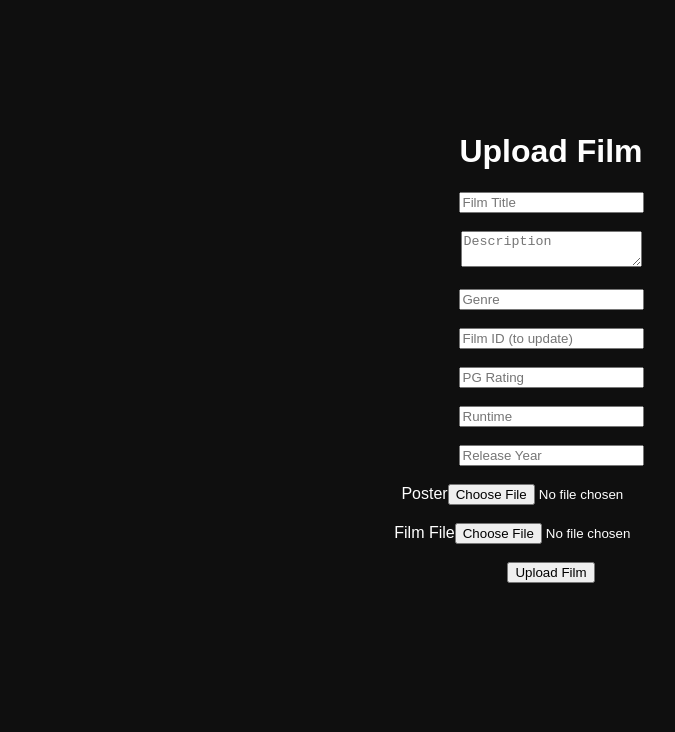
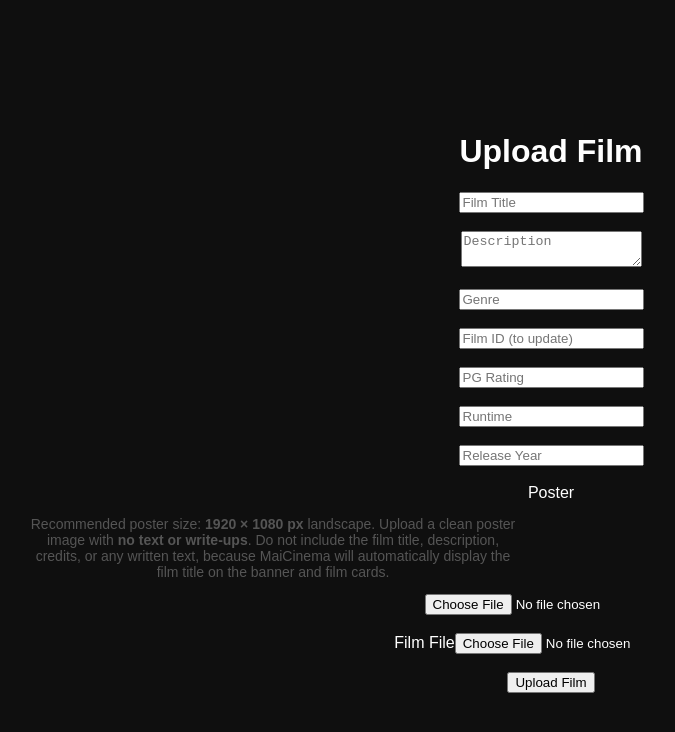
Before and after one commit to maicinema/maicinemafiles, a React (Vite) app: page /admin-upload-film in a window 1280 px wide. Shown: the top 732 px of the page, without its empty margins (89-764 px from the left). Built offline with nearby package versions, Linux system fonts and the light colour scheme.

Commit message:
Added poster size and no-text instruction to admin upload

```diff
--- a/src/pages/AdminFilmUpload.jsx
+++ b/src/pages/AdminFilmUpload.jsx
@@ -100,17 +100,24 @@ const filmUrl = result.playbackUrl;
 const { error:dbError } = await supabase
 .from("films")
 .upsert({
-id: Number(filmId),   // 🔥 THIS IS THE FIX
+  id: Number(filmId),
+
   title,
   description,
   genre,
   rating,
   runtime,
+
   poster_url: posterUrl,
-video_url: filmUrl,   // 🔥 also fix this
+  video_url: filmUrl,
+
   release_year: releaseYear,
   status: "coming_soon",
-views: 0
+  views: 0,
+
+  // ✅ AUTO PREVIEW (VERY IMPORTANT)
+  preview_start: "00:00",
+  preview_end: "00:10"
 })
 
 if(dbError){
@@ -181,6 +188,15 @@ onChange={(e)=>setReleaseYear(e.target.value)}
 <br/><br/>
 
 <label>Poster</label>
+
+<p style={{ fontSize: "14px", color: "#555", maxWidth: "500px" }}>
+  Recommended poster size: <strong>1920 × 1080 px</strong> landscape.
+  Upload a clean poster image with <strong>no text or write-ups</strong>.
+  Do not include the film title, description, credits, or any written text,
+  because MaiCinema will automatically display the film title on the banner
+  and film cards.
+</p>
+
 <input
 type="file"
 accept="image/*"
```
Lines whose indentation alone changed are shown as unchanged.
